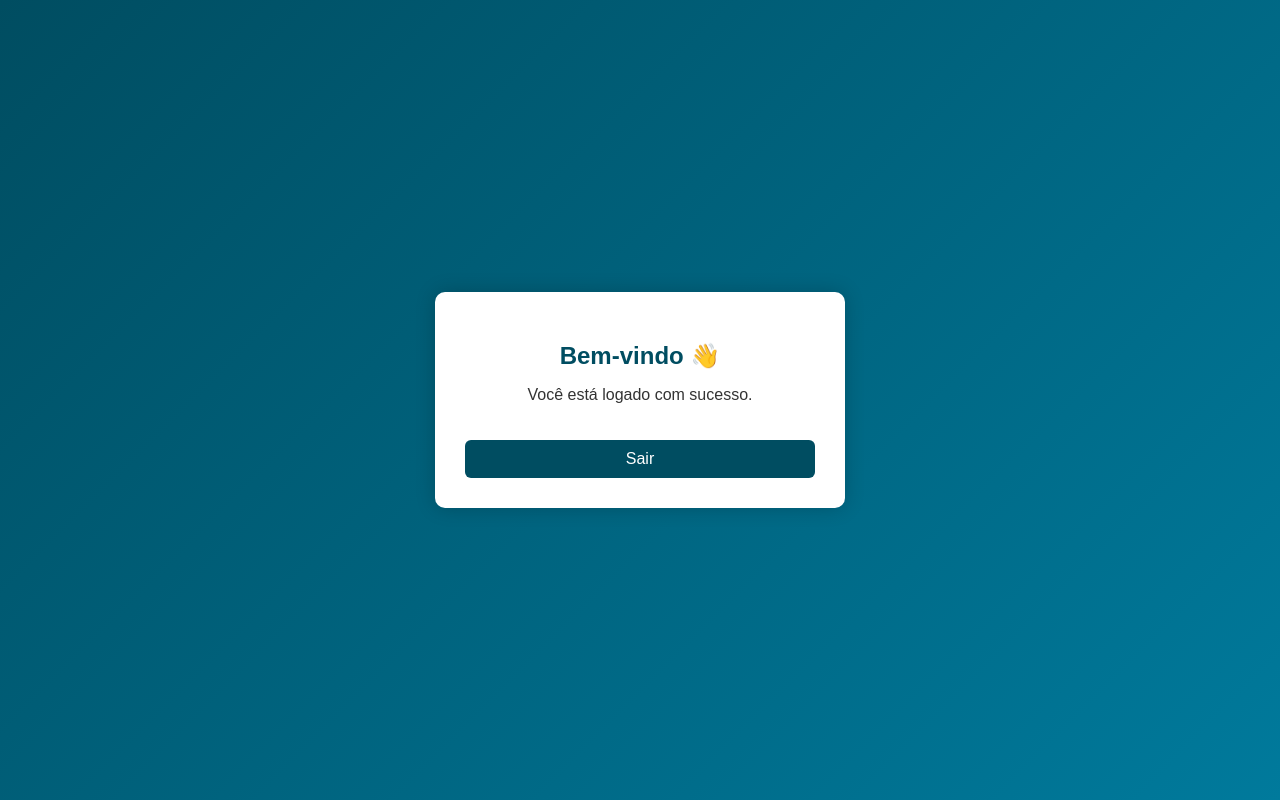
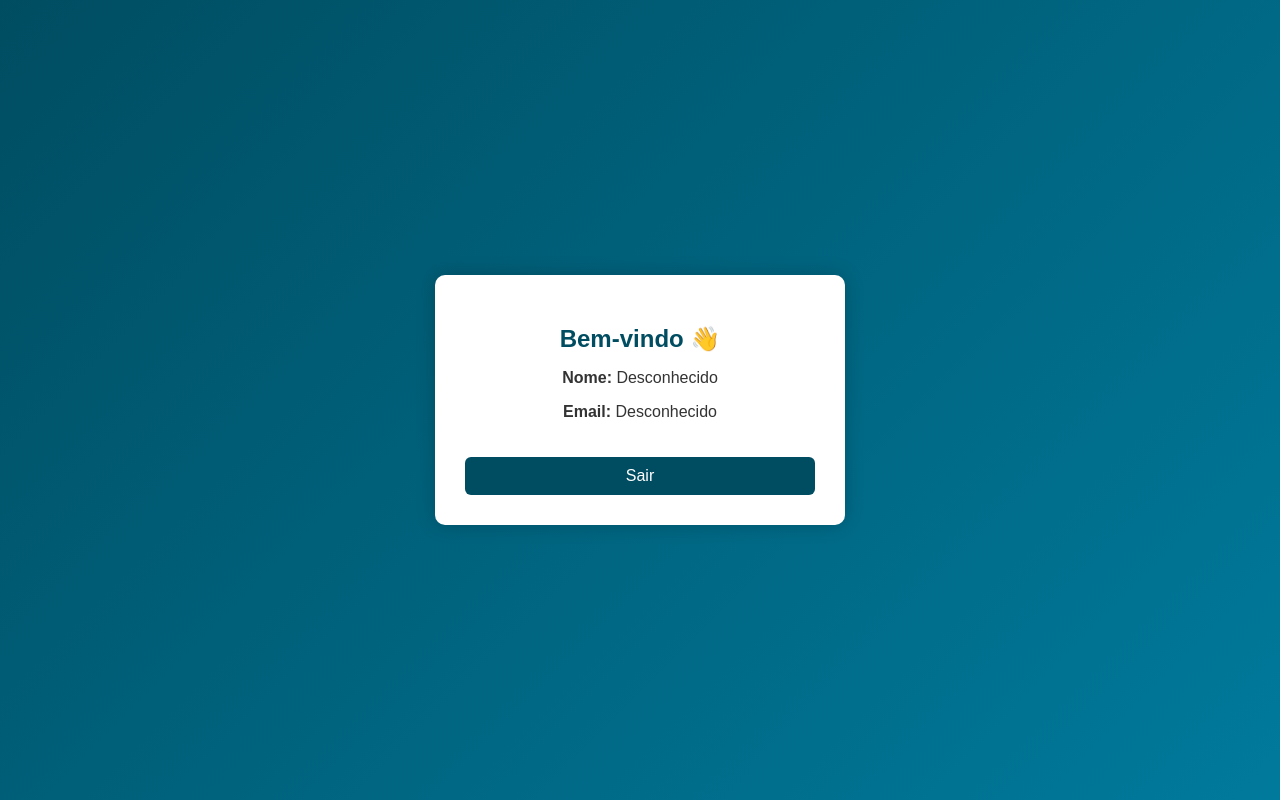
Before and after one commit to nakashima1231/nodejs-auth-jwt, a website: page src/template/dashboard.html in a window 1280 px wide. Drawn offline with Linux system fonts and the light colour scheme.

Commit message:
adicionando informacoes no dashboard

```diff
--- a/src/template/dashboard.html
+++ b/src/template/dashboard.html
@@ -54,13 +54,22 @@ button:hover {
 
 <div class="card">
     <h2>Bem-vindo 👋</h2>
-    <p>Você está logado com sucesso.</p>
+
+    <p><strong>Nome:</strong> <span id="name"></span></p>
+    <p><strong>Email:</strong> <span id="email"></span></p>
 
     <button onclick="logout()">Sair</button>
 </div>
 
 <script>
+const name = localStorage.getItem("name");
+const email = localStorage.getItem("email");
+
+document.getElementById("name").textContent = name || "Desconhecido";
+document.getElementById("email").textContent = email || "Desconhecido";
+
 function logout() {
+    localStorage.clear();
     window.location.href = "index.html";
 }
 </script>
```
